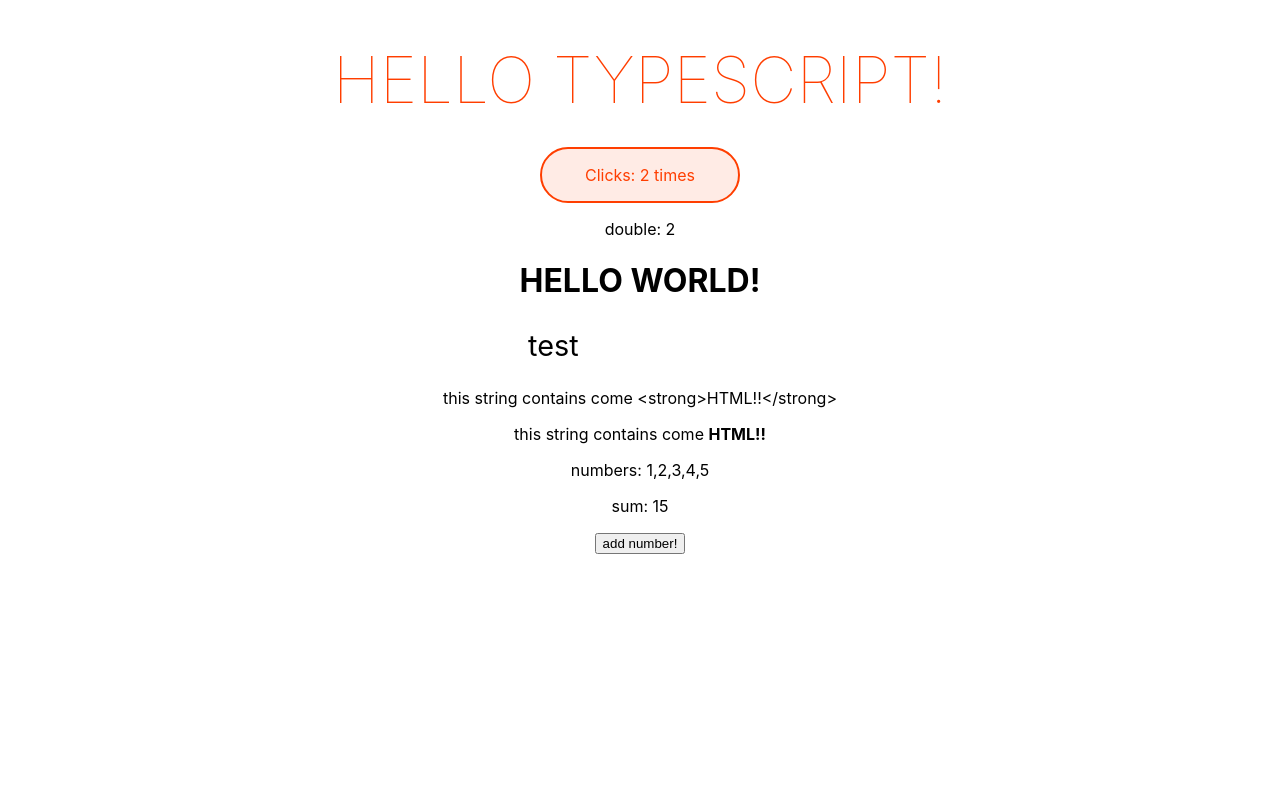
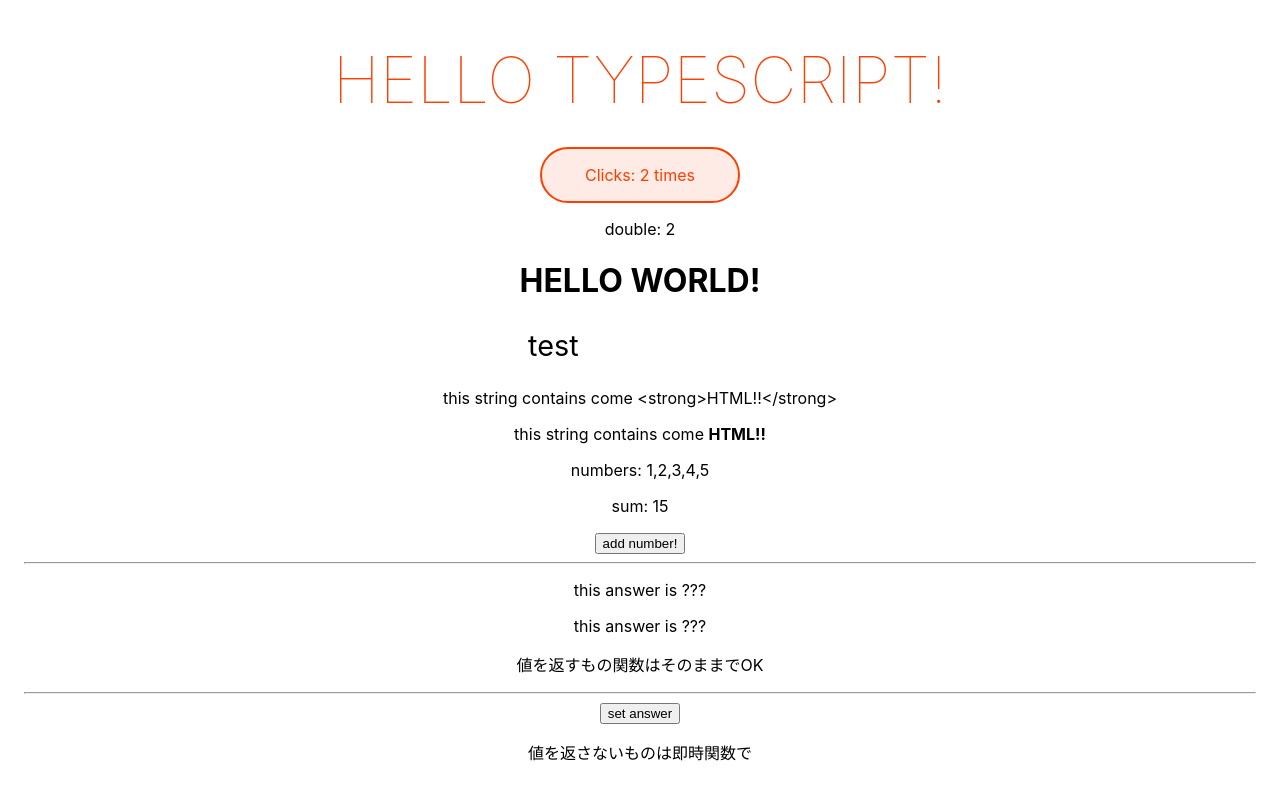
Before and after one commit to shamokit/vite-svelte-tutorial, a Svelte app: page / in a window 1280 px wide. Shown: the part 271-1070 px from the top of the page. Before the commit the page ends 849 px from the top, so only its background shows below. Built offline with nearby package versions, Linux system fonts and the light colour scheme.

Commit message:
props answerのexportと値の渡し方のテスト

```diff
--- a/src/App.svelte
+++ b/src/App.svelte
@@ -5,6 +5,20 @@
 	import Paragraph from "./components/Paragraph.svelte";
 	import HtmlTest from "./components/HtmlTest.svelte";
 	import List from "./components/List.svelte";
+	import Answer from "./components/Answer.svelte";
+	let answer: string = ''
+	$: answerWithExclamation = ():string => {
+		if(answer) {
+			console.log('test')
+			return `${answer} !!`
+		} else {
+			return answer
+		}
+	}
+	const setAnswer = (newAnswer: string) => {
+		answer = newAnswer
+	}
+
 </script>
 
 <main>
@@ -16,6 +30,13 @@
 	<Paragraph />
 	<HtmlTest />
 	<List />
+	<hr>
+	<Answer {answer} />
+	<Answer answer={answerWithExclamation()} />
+	<p>値を返すもの関数はそのままでOK</p>
+	<hr>
+	<button on:click={() => setAnswer('cat')}>set answer</button>
+	<p>値を返さないものは即時関数で</p>
 </main>
 
 <style>
--- /dev/null
+++ b/src/components/Answer.svelte
@@ -0,0 +1,4 @@
+<script lang="ts">
+	export let answer: string
+</script>
+<p>this answer is {answer ? answer : '???'}</p>
--- a/src/components/Counter.svelte
+++ b/src/components/Counter.svelte
@@ -6,7 +6,7 @@
 	};
 	$: {
 		console.log(count)
-		increment() //incrementが二度呼ばれた後countがconosleに出る
+		increment() //incrementが二度呼ばれた後countがconosleに出る doubleはここでは再計算されない
 	}
 </script>
 
```
